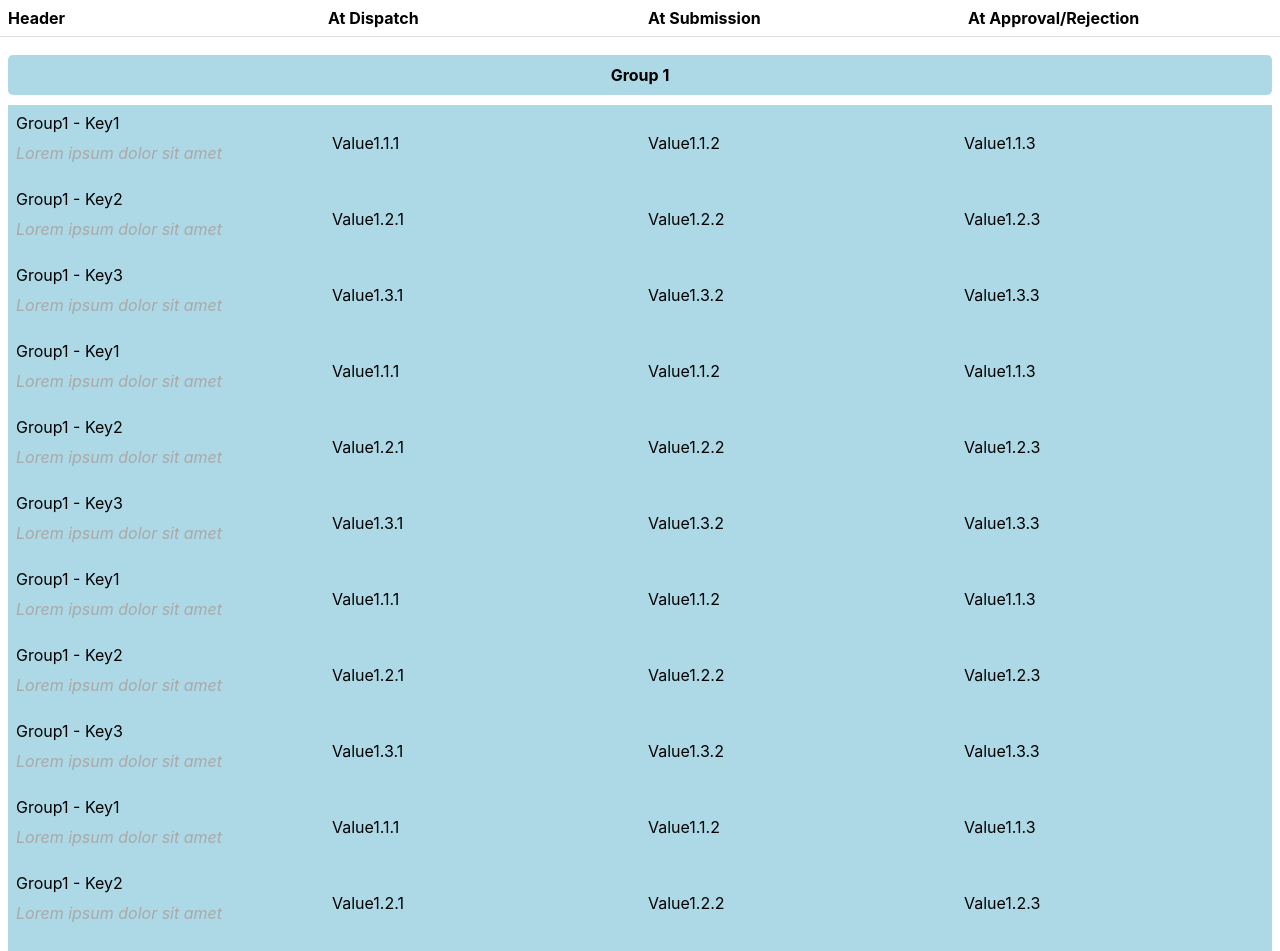
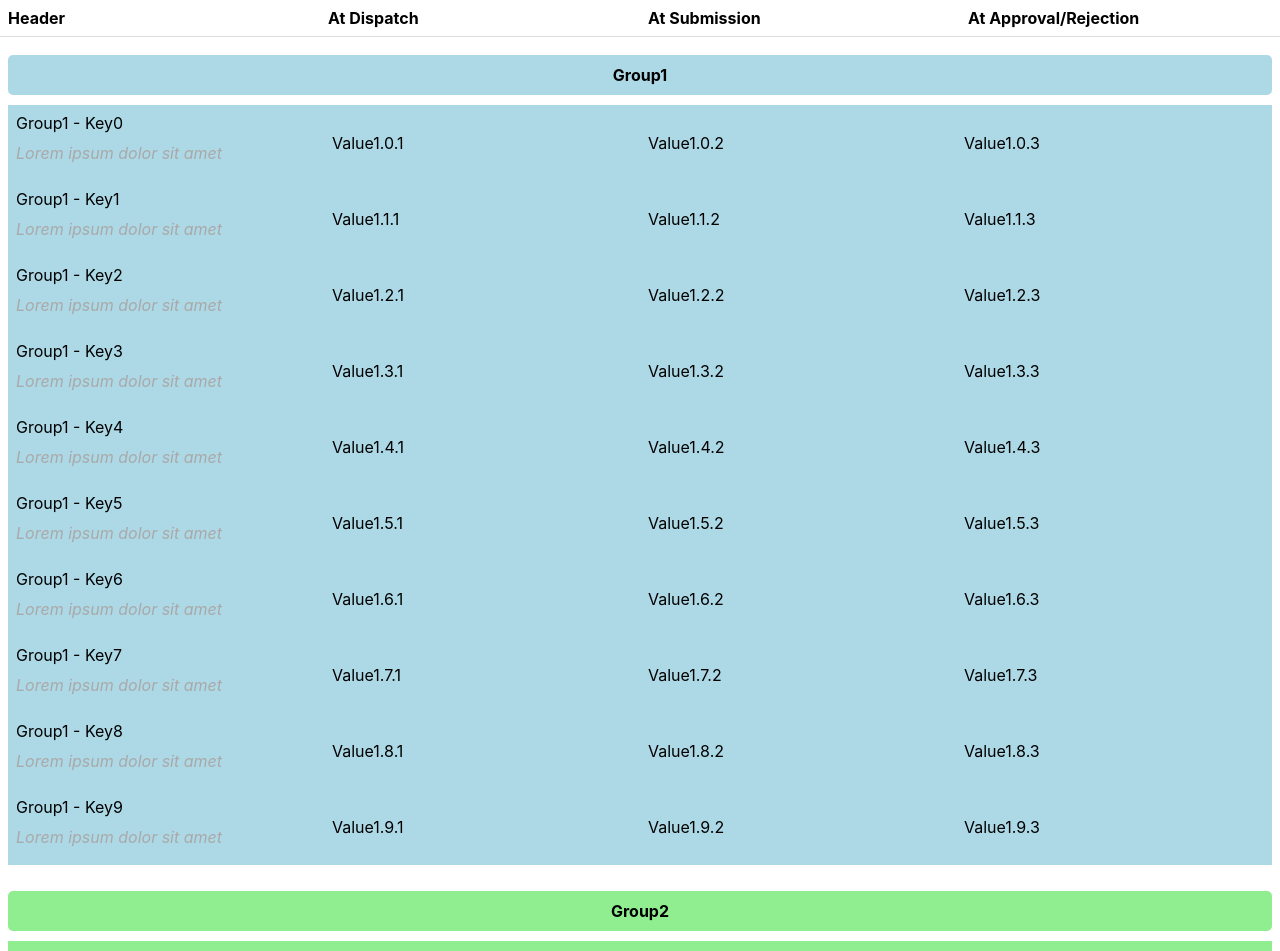
Before and after one commit to h4rkon/tracker, a React (Create React App) app: page / in a window 1280 px wide. Shown: the top 951 px of the page. Built offline with nearby package versions, Linux system fonts and the light colour scheme.

Commit message:
Fake server call and local in mem data to realise onChange in cells

```diff
--- a/src/EditableCell.tsx
+++ b/src/EditableCell.tsx
@@ -1,13 +1,29 @@
+import { Server } from 'http';
 import React, { useState } from 'react';
 
 type EditableCellProps = {
   value: string;
-  onValueChange: (newValue: string) => void;
+  identifier: {
+    groupName: string;
+    keyName: string;
+    columnName: string;
+  };
+  onValueChange: (newValue: string, identifier: EditableCellProps["identifier"]) => void;
 };
 
-const EditableCell: React.FC<EditableCellProps> = ({ value, onValueChange }) => {
+const EditableCell: React.FC<EditableCellProps> = ({ value, identifier, onValueChange }) => {
   const [isEditing, setIsEditing] = useState(false);
   const [inputValue, setInputValue] = useState(value);
+
+  const handleKeyPress = (event: React.KeyboardEvent<HTMLInputElement>) => {
+    if (event.key === 'Enter') {
+      onValueChange(inputValue, identifier);
+      setIsEditing(false);
+    } else if (event.key === 'Escape') {
+      setInputValue(value); // Revert to the original value
+      setIsEditing(false);
+    }
+  };
 
   const handleInputChange = (event: React.ChangeEvent<HTMLInputElement>) => {
     setInputValue(event.target.value);
@@ -15,7 +31,7 @@ const EditableCell: React.FC<EditableCellProps> = ({ value, onValueChange }) =>
 
   const handleBlur = () => {
     setIsEditing(false);
-    onValueChange(inputValue);
+    onValueChange(inputValue, identifier);
   };
 
   const handleFocus = (event: React.FocusEvent<HTMLInputElement>) => {
@@ -28,6 +44,7 @@ const EditableCell: React.FC<EditableCellProps> = ({ value, onValueChange }) =>
       type="text"
       value={inputValue}
       onChange={handleInputChange}
+      onKeyDown={handleKeyPress}
       onBlur={handleBlur}
       onFocus={handleFocus}
       autoFocus
--- a/src/GridView.tsx
+++ b/src/GridView.tsx
@@ -1,39 +1,47 @@
-import React from 'react';
+import React, { useState, useEffect } from 'react';
 import './GridView.css'; // Assuming you have a CSS file for styles
 import Collapsible from 'react-collapsible';
 import EditableCell from './EditableCell';
 
+import { getSubmission, updateCell } from './apiService'; // Import the function from apiService
+import { Submission, Group, Attribute, Key, SingleValue } from './model';
 
 const GridView = () => {
-  const data_new = [
-    {
-      group: {
-        name: 'Group 1', content: [
-          { key: { name: 'Group1 - Key1', description: 'Lorem ipsum dolor sit amet' }, value: ['Value1.1.1', 'Value1.1.2', 'Value1.1.3'] },
-          { key: { name: 'Group1 - Key2', description: 'Lorem ipsum dolor sit amet' }, value: ['Value1.2.1', 'Value1.2.2', 'Value1.2.3'] },
-          { key: { name: 'Group1 - Key3', description: 'Lorem ipsum dolor sit amet' }, value: ['Value1.3.1', 'Value1.3.2', 'Value1.3.3'] },
-          { key: { name: 'Group1 - Key1', description: 'Lorem ipsum dolor sit amet' }, value: ['Value1.1.1', 'Value1.1.2', 'Value1.1.3'] },
-          { key: { name: 'Group1 - Key2', description: 'Lorem ipsum dolor sit amet' }, value: ['Value1.2.1', 'Value1.2.2', 'Value1.2.3'] },
-          { key: { name: 'Group1 - Key3', description: 'Lorem ipsum dolor sit amet' }, value: ['Value1.3.1', 'Value1.3.2', 'Value1.3.3'] },
-          { key: { name: 'Group1 - Key1', description: 'Lorem ipsum dolor sit amet' }, value: ['Value1.1.1', 'Value1.1.2', 'Value1.1.3'] },
-          { key: { name: 'Group1 - Key2', description: 'Lorem ipsum dolor sit amet' }, value: ['Value1.2.1', 'Value1.2.2', 'Value1.2.3'] },
-          { key: { name: 'Group1 - Key3', description: 'Lorem ipsum dolor sit amet' }, value: ['Value1.3.1', 'Value1.3.2', 'Value1.3.3'] },
-          { key: { name: 'Group1 - Key1', description: 'Lorem ipsum dolor sit amet' }, value: ['Value1.1.1', 'Value1.1.2', 'Value1.1.3'] },
-          { key: { name: 'Group1 - Key2', description: 'Lorem ipsum dolor sit amet' }, value: ['Value1.2.1', 'Value1.2.2', 'Value1.2.3'] },
-          { key: { name: 'Group1 - Key3', description: 'Lorem ipsum dolor sit amet' }, value: ['Value1.3.1', 'Value1.3.2', 'Value1.3.3'] }
-        ]
-      },
-    },
-    {
-      group: {
-        name: 'Group 2', content: [
-          { key: { name: 'Group2 - Key1', description: 'Lorem ipsum dolor sit amet' }, value: ['Value2.1.1', 'Value2.1.2', 'Value2.1.3'] },
-          { key: { name: 'Group2 - Key2', description: 'Lorem ipsum dolor sit amet' }, value: ['Value2.2.1', 'Value2.2.2', 'Value2.2.3'] },
-          { key: { name: 'Group2 - Key3', description: 'Lorem ipsum dolor sit amet' }, value: ['Value2.3.1', 'Value2.3.2', 'Value2.3.3'] }
-        ]
-      },
-    },
-  ];
+  const [data, setData] = useState<Group[]>([]); // State to store fetched data
+
+  useEffect(() => {
+    const loadData = async () => {
+      try {
+        const submissionData = await getSubmission();
+        setData(submissionData.content)
+      } catch (error) {
+        console.error('Error fetching data:', error)
+      }
+    };
+    loadData();
+  }, []);
+
+  const handleValueChange = async (
+    groupIndex: number,
+    itemIndex: number,
+    column: 'onDispatch' | 'onSubmission' | 'onApprovalOrDenial',
+    newValue: string
+  ) => {
+    // Update the local state first
+    const updatedData = [...data];
+    updatedData[groupIndex].content[itemIndex][column].value = newValue;
+    setData(updatedData);
+
+    // Then send the update to the server (or in this case, update the cached data)
+    try {
+        await updateCell(groupIndex, itemIndex, column, newValue);
+        console.log('Cell updated successfully');
+    } catch (error) {
+        console.error('Error updating cell:', error);
+        // Optionally, revert the local state update in case of an error
+    }
+  };
+
 
   return (
     <div className="table-container">
@@ -47,21 +55,33 @@ const GridView = () => {
           </tr>
         </thead>
         <tbody>
-          {data_new.map((group, index) => (
-            <tr>
+          {data.map((group, groupIndex) => (
+            <tr key={groupIndex}>
               <td colSpan={4}>
-                <Collapsible key={index} trigger={group.group.name} open={true}>
+                <Collapsible trigger={group.name} open={true}>
                   <div className="collapsible-content">
                     <table>
                       <tbody>
-                        {group.group.content.map((item, itemIndex) => (
-                          <tr key={index}>
+                        {group.content.map((item, itemIndex) => (
+                          <tr key={`${groupIndex}-${itemIndex}`}>
                             <td>{item.key.name}<br /><div className="description">{item.key.description}</div></td>
-                            {item.value.map((val, valIndex) => (
-                              <td key={valIndex}>
-                                <EditableCell value={val} onValueChange={(newValue) => console.log('Value changed to:', newValue)} />
-                              </td>
-                            ))}
+                            <td>
+                            <EditableCell
+                                  value={item.onDispatch.value}
+                                  identifier={{ groupName: group.name, keyName: item.key.name, columnName: "onDispatch" }}
+                                  onValueChange={(newValue) => handleValueChange(groupIndex, itemIndex, 'onDispatch', newValue)} />
+                            </td>
+                            <td>
+                              <EditableCell
+                                  value={item.onSubmission.value}
+                                  identifier={{ groupName: group.name, keyName: item.key.name, columnName: "onSubmission" }}
+                                  onValueChange={(newValue) => handleValueChange(groupIndex, itemIndex, 'onSubmission', newValue)} />
+                            </td><td>
+                              <EditableCell
+                                  value={item.onApprovalOrDenial.value}
+                                  identifier={{ groupName: group.name, keyName: item.key.name, columnName: "onApprovalOrDenial" }}
+                                  onValueChange={(newValue) => handleValueChange(groupIndex, itemIndex, 'onApprovalOrDenial', newValue)} />
+                            </td>
                           </tr>
                         ))}
                       </tbody>
@@ -77,4 +97,5 @@ const GridView = () => {
   );
 };
 
+
 export default GridView;
--- /dev/null
+++ b/src/apiService.ts
@@ -0,0 +1,61 @@
+// apiService.ts
+
+import { create } from "domain";
+import { Submission, Group, Attribute, SingleValue, Key } from "./model";
+
+let data: Submission | null = null;
+
+const fetchData = async (): Promise<Submission> => {
+    if (!data) {
+        data = createData()
+    }
+    return data
+}
+
+const createData = (): Submission => {
+
+    let groups: Group[] = [];
+
+    for(let groupIndex=1; groupIndex<=3; groupIndex++) {
+        let group: Group = {
+            name: `Group${groupIndex}`,
+            content: []
+        }
+        for (let keyIndex=0; keyIndex<10; keyIndex++) {
+            let attribute: Attribute = {
+                key: {name: `Group${groupIndex} - Key${keyIndex}`, description: "Lorem ipsum dolor sit amet"},
+                onDispatch: {value: `Value${groupIndex}.${keyIndex}.1`},
+                onSubmission: {value: `Value${groupIndex}.${keyIndex}.2`},
+                onApprovalOrDenial: {value: `Value${groupIndex}.${keyIndex}.3`},
+            }
+            group.content.push(attribute)
+        }
+        groups.push(group)
+    }
+    return {
+        content: groups
+    }
+};
+
+export const getSubmission = (): Promise<Submission> => fetchData();
+
+export const updateCell = async (
+        groupIndex: number,
+        keyIndex: number,
+        column: 'onDispatch' | 'onSubmission' | 'onApprovalOrDenial',
+        newValue: string
+    ): Promise<void> => {
+    // Check if data is loaded
+    if (!data) {
+        throw new Error('Data not loaded');
+    }
+
+    // Update the specific cell value
+    const group = data.content[groupIndex];
+    const attribute = group?.content[keyIndex];
+
+    if (!attribute || !(column in attribute)) {
+        throw new Error('Invalid groupIndex, keyIndex, or column');
+    }
+    attribute[column].value = newValue
+};
--- /dev/null
+++ b/src/model.js
@@ -0,0 +1,3 @@
+"use strict";
+// model.ts
+Object.defineProperty(exports, "__esModule", { value: true });
--- /dev/null
+++ b/src/model.ts
@@ -0,0 +1,26 @@
+// model.ts
+
+export interface Key {
+    name: string;
+    description: string;
+}
+
+export interface SingleValue {
+    value: string;
+}
+
+export interface Attribute {
+    key: Key;
+    onDispatch: SingleValue;
+    onSubmission: SingleValue;
+    onApprovalOrDenial: SingleValue;
+}
+
+export interface Group {
+    name: string,
+    content: Attribute[];
+}
+
+export interface Submission {
+    content: Group[];
+}
```
